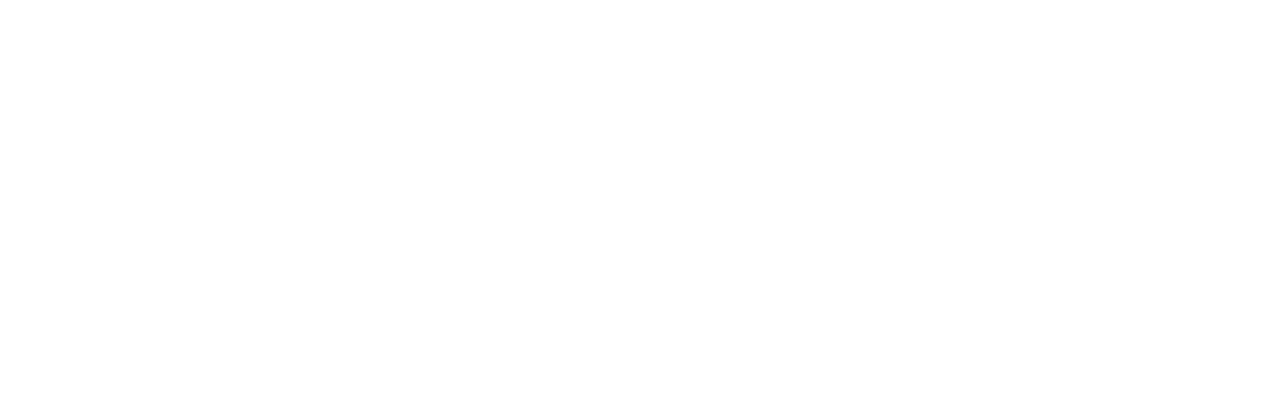
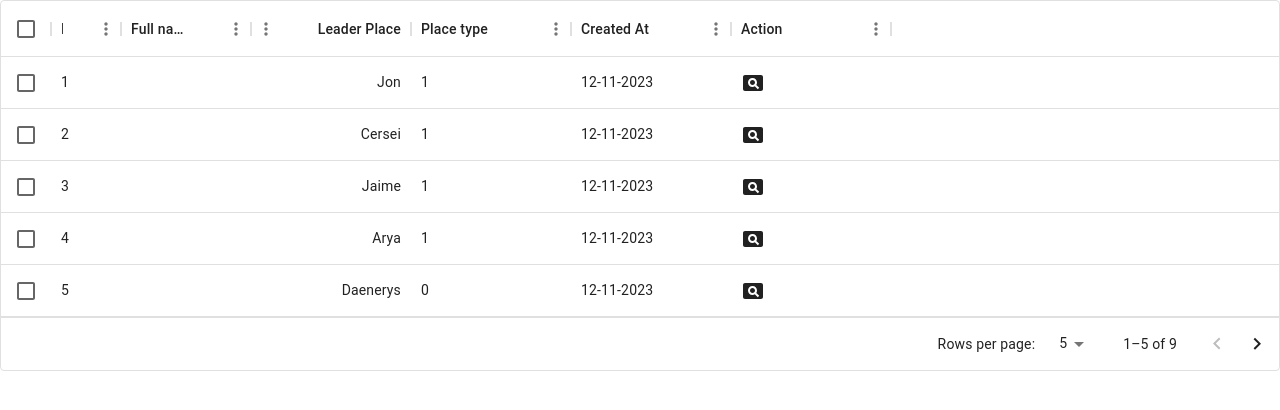
Before and after one commit to hai2k2yt/magic-post-admin, a React (Create React App) app: page /leader/manage in a window 1280 px wide. Shown: the top 410 px of the page. Built offline with nearby package versions, Linux system fonts and the light colour scheme.

Commit message:
add page template

```diff
--- a/src/page/CreateDeliveryToGatheringPoint.js
+++ b/src/page/CreateDeliveryToGatheringPoint.js
@@ -1,6 +1,95 @@
-export default function CreateDeliveryToGatheringPoint() {
+import React, { useState } from 'react';
+import { TextField, Button, IconButton, Grid, Paper } from '@mui/material';
+import DeleteIcon from '@mui/icons-material/Delete';
+
+const CreateDeliveryToGatheringPoint = () => {
+    const [gatheringPoints, setGatheringPoints] = useState([{ id: '', orderIds: [''] }]);
+
+    const handleAddGatheringPoint = () => {
+        setGatheringPoints([...gatheringPoints, { id: '', orderIds: [''] }]);
+    };
+
+    const handleRemoveGatheringPoint = (index) => {
+        const newGatheringPoints = [...gatheringPoints];
+        newGatheringPoints.splice(index, 1);
+        setGatheringPoints(newGatheringPoints);
+    };
+
+    const handleAddOrderId = (gatheringPointIndex) => {
+        const newGatheringPoints = [...gatheringPoints];
+        newGatheringPoints[gatheringPointIndex].orderIds.push('');
+        setGatheringPoints(newGatheringPoints);
+    };
+
+    const handleRemoveOrderId = (gatheringPointIndex, orderIdIndex) => {
+        const newGatheringPoints = [...gatheringPoints];
+        newGatheringPoints[gatheringPointIndex].orderIds.splice(orderIdIndex, 1);
+        setGatheringPoints(newGatheringPoints);
+    };
+
+    const handleInputChange = (e, gatheringPointIndex, orderIdIndex) => {
+        const newGatheringPoints = [...gatheringPoints];
+        if (orderIdIndex !== undefined) {
+            newGatheringPoints[gatheringPointIndex].orderIds[orderIdIndex] = e.target.value;
+        } else {
+            newGatheringPoints[gatheringPointIndex].id = e.target.value;
+        }
+        setGatheringPoints(newGatheringPoints);
+    };
+
     return (
-        <>
-        </>
-    )
-}
+        <div>
+            {gatheringPoints.map((gatheringPoint, gatheringPointIndex) => (
+                <Paper key={gatheringPointIndex} style={{ padding: '16px', marginBottom: '16px' }}>
+                    <Grid container>
+                        <Grid item xs={6}>
+                            <Grid container spacing={2}>
+                                <Grid item xs={8}>
+                                    <TextField
+                                        fullWidth
+                                        label={`Gathering Point ${gatheringPointIndex + 1} ID`}
+                                        value={gatheringPoint.id}
+                                        onChange={(e) => handleInputChange(e, gatheringPointIndex)}
+                                    />
+                                </Grid>
+                                <Grid item xs={4}>
+                                    <IconButton onClick={() => handleRemoveGatheringPoint(gatheringPointIndex)}>
+                                        <DeleteIcon />
+                                    </IconButton>
+                                </Grid>
+                            </Grid>
+                        </Grid>
+
+                        <Grid item xs={6}>
+                            <Grid container spacing={2}>
+                                {gatheringPoint.orderIds.map((orderId, orderIdIndex) => (
+                                    <React.Fragment key={orderIdIndex}>
+                                        <Grid item xs={8}>
+                                            <TextField
+                                                fullWidth
+                                                label={`Order ${orderIdIndex + 1} ID`}
+                                                value={orderId}
+                                                onChange={(e) => handleInputChange(e, gatheringPointIndex, orderIdIndex)}
+                                            />
+                                        </Grid>
+                                        <Grid item xs={4}>
+                                            <IconButton onClick={() => handleRemoveOrderId(gatheringPointIndex, orderIdIndex)}>
+                                                <DeleteIcon />
+                                            </IconButton>
+                                        </Grid>
+                                    </React.Fragment>
+                                ))}
+                            </Grid>
+
+                            <Button onClick={() => handleAddOrderId(gatheringPointIndex)}>Add Order ID</Button>
+                        </Grid>
+                    </Grid>
+                </Paper>
+            ))}
+
+            <Button onClick={handleAddGatheringPoint}>Add Gathering Point</Button>
+        </div>
+    );
+};
+
+export default CreateDeliveryToGatheringPoint;
--- a/src/page/CreateOrder.js
+++ b/src/page/CreateOrder.js
@@ -110,11 +110,6 @@
                         <TextField label="Thu khác" fullWidth />
                         <TextField label="Tổng thu" fullWidth />
                     </Grid>
-
-
-
-
-
                 </Grid>
 
                 <Typography variant="h5" gutterBottom style={{ marginTop: '20px' }}>
--- a/src/page/ManageLeaderAccount.js
+++ b/src/page/ManageLeaderAccount.js
@@ -1,6 +1,76 @@
+import * as React from 'react';
+import { DataGrid } from '@mui/x-data-grid';
+import PageviewIcon from '@mui/icons-material/Pageview';
+import {useNavigate} from "react-router-dom";
+
+const columns = [
+    { field: 'id', headerName: 'ID', width: 70 },
+    { field: 'firstName', headerName: 'Full name', width: 130 },
+    {
+        field: 'leaderPlace',
+        headerName: 'Leader Place',
+        type: 'number',
+        width: 160,
+    },
+    {
+        field: 'type',
+        headerName: 'Place type',
+        description: 'This column has a value getter and is not sortable.',
+        sortable: false,
+        width: 160,
+    },
+    {
+        field: 'createdAt',
+        headerName: 'Created At',
+        description: 'This column has a value getter and is not sortable.',
+        sortable: false,
+        width: 160,
+    },
+    {
+        field: 'action',
+        headerName: 'Action',
+        description: 'Action column',
+        sortable: false,
+        width: 160,
+        renderCell: RenderCellWithViewButton
+    }
+];
+
+const rows = [
+    { id: 1, fullName: 'Snow', leaderPlace: 'Jon', type: 1, createdAt: '12-11-2023' },
+    { id: 2, fullName: 'Lannister', leaderPlace: 'Cersei', type: 1, createdAt: '12-11-2023' },
+    { id: 3, fullName: 'Lannister', leaderPlace: 'Jaime', type: 1, createdAt: '12-11-2023' },
+    { id: 4, fullName: 'Stark', leaderPlace: 'Arya', type: 1, createdAt: '12-11-2023' },
+    { id: 5, fullName: 'Targaryen', leaderPlace: 'Daenerys', type: 0, createdAt: '12-11-2023' },
+    { id: 6, fullName: 'Melisandre', leaderPlace: null, type: 0, createdAt: '12-11-2023' },
+    { id: 7, fullName: 'Clifford', leaderPlace: 'Ferrara', type: 0, createdAt: '12-11-2023' },
+    { id: 8, fullName: 'Frances', leaderPlace: 'Rossini', type: 0, createdAt: '12-11-2023' },
+    { id: 9, fullName: 'Roxie', leaderPlace: 'Harvey', type: 0, createdAt: '12-11-2023' },
+];
+
+function RenderCellWithViewButton(params) {
+    const navigate = useNavigate();
+    return <PageviewIcon onClick={() => handleView(navigate, params.row.id)} />;
+}
+
+const handleView = (navigate, id) => {
+    navigate(`/leader/manage/${id}`);
+};
 export default function ManageLeaderAccount() {
+
     return (
-        <>
-        </>
-    )
+        <div>
+            <DataGrid
+                rows={rows}
+                columns={columns}
+                initialState={{
+                    pagination: {
+                        paginationModel: { page: 0, pageSize: 5 },
+                    },
+                }}
+                pageSizeOptions={[5, 10]}
+                checkboxSelection
+            />
+        </div>
+    );
 }
```
